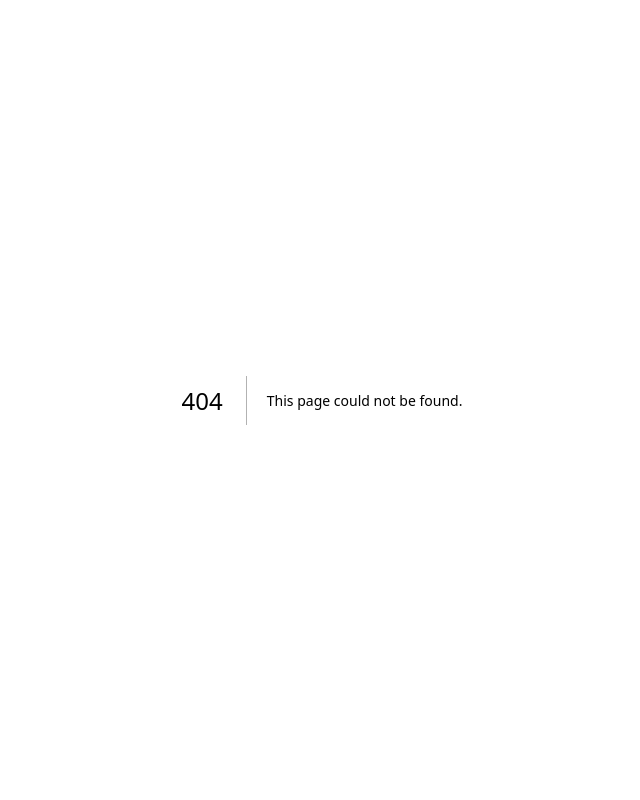
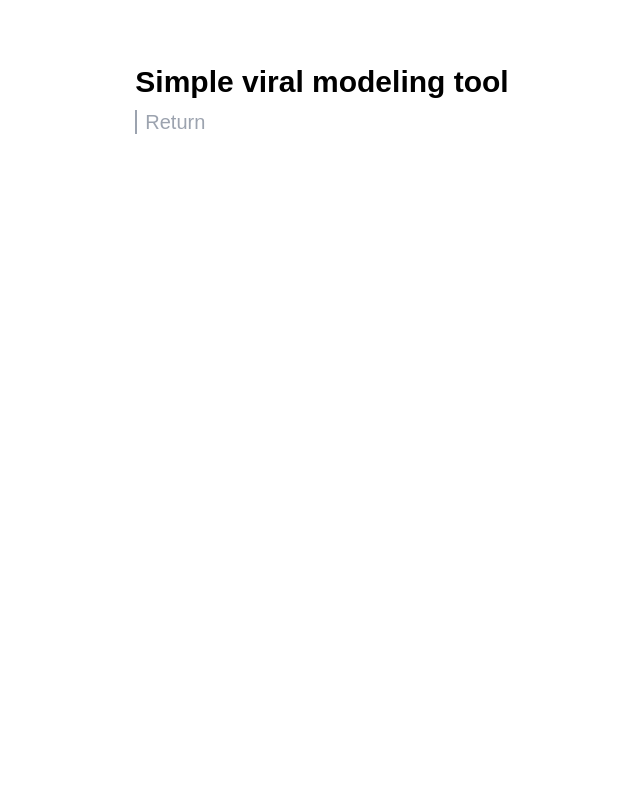
Before and after one commit to techgustavo/simple-epidemiology-modeling-tool, a Next.js app: page /explanation in a window 1280 px wide. Before the commit this address had no page. Shown: the top 800 px of the page, without its empty margins (318-958 px from the left). Built offline with nearby package versions, Linux system fonts and the light colour scheme.

Commit message:
Creating page for a simple explanation of the model

```diff
--- /dev/null
+++ b/app/explanation/page.tsx
@@ -0,0 +1,23 @@
+import { Footer } from '@/components/Footer'
+import Link from 'next/link'
+
+export default function Home() {
+  return (
+    <>
+      <div className="flex min-h-screen w-full flex-col items-center">
+        <div className="m-16">
+          <h1 className="text-3xl font-bold text-black">
+            Simple viral modeling tool
+          </h1>
+          <div className="mt-2 flex items-center">
+            <span className="mr-2 h-6 border-l-2 border-gray-400"></span>
+            <Link href={'/'} className="text-xl text-gray-400">
+              Return
+            </Link>
+          </div>
+        </div>
+      </div>
+      <Footer />
+    </>
+  )
+}
```
